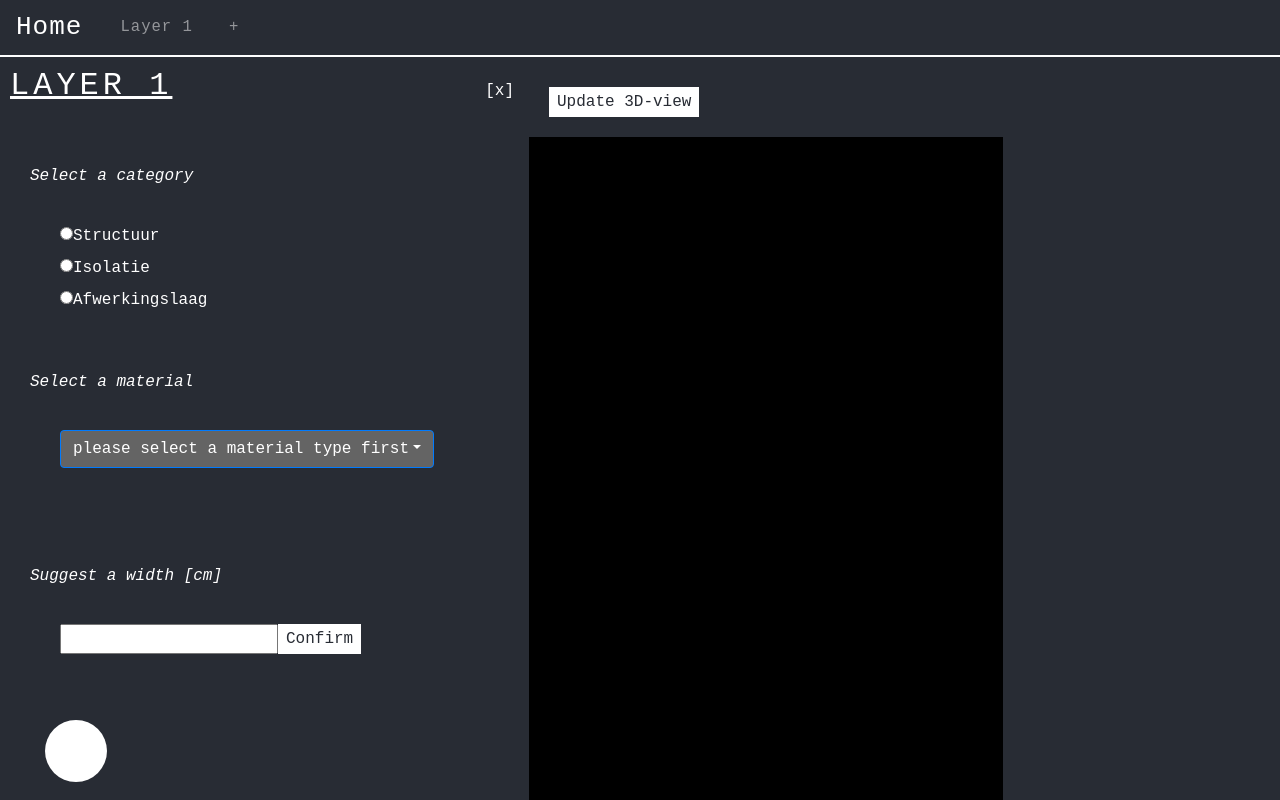
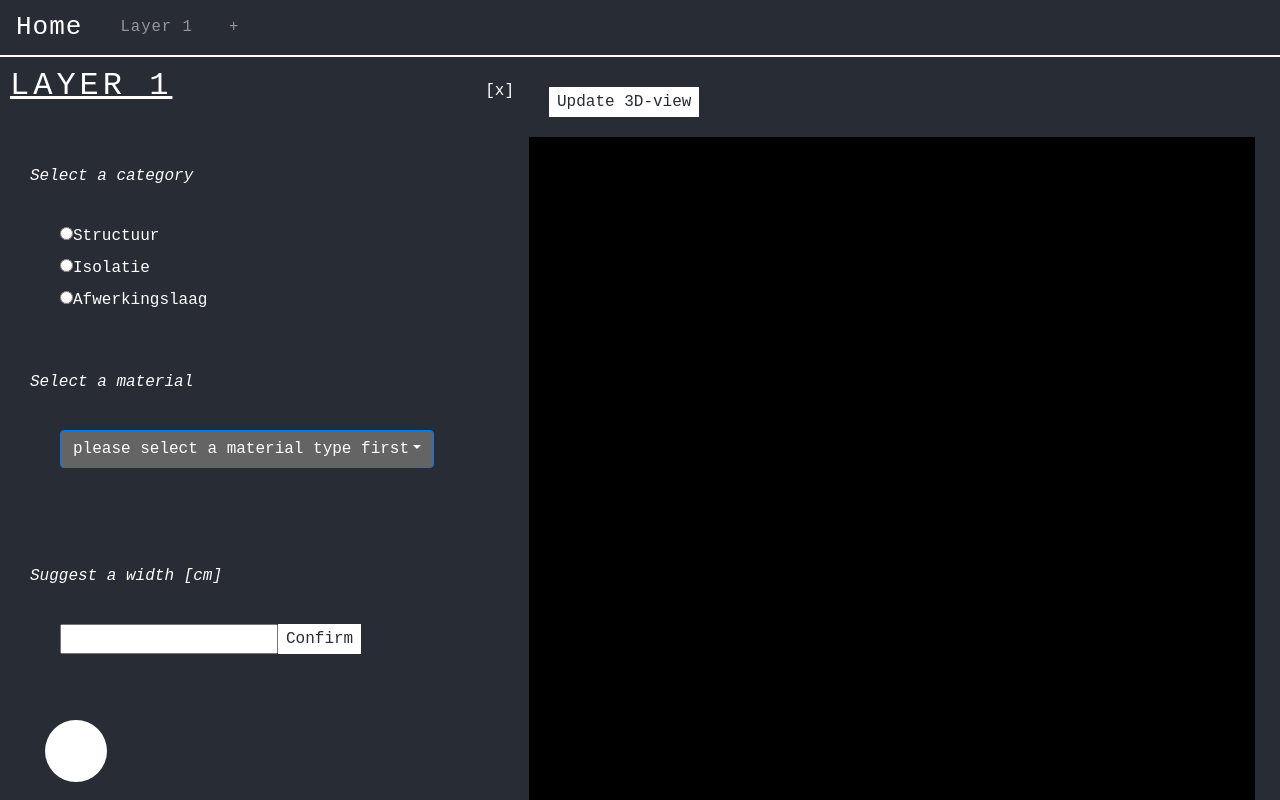
Before and after one commit to directorjoelhayes/APP2, a React (Create React App) app: page /Laag in a window 1280 px wide. Shown: the top 800 px of the page. Built offline with nearby package versions, Linux system fonts and the light colour scheme.

Commit message:
Update Cube.js

```diff
--- a/src/Berekeningen/Cube.js
+++ b/src/Berekeningen/Cube.js
@@ -1,9 +1,7 @@
-import '../App.css';
 import React, { Component} from 'react';
 import ReactDOM from "react-dom";
 import * as THREE from "three";
 import {OrbitControls} from 'three/examples/jsm/controls/OrbitControls';
-
 import {connect} from 'react-redux'
 
 
@@ -47,7 +45,8 @@ addCube(){
   // //reset scene from cubes
 
   this.scene = new THREE.Scene()
-  var canvasWidth = document.getElementById('canvas').clientWidth;
+  var canvasWidth = document.getElementById('canvas-container').clientWidth;
+  console.log(canvasWidth);
   var camera = new THREE.PerspectiveCamera( 75, canvasWidth/window.innerHeight, 0.1, 1000);
   var renderer = new THREE.WebGLRenderer();
 
@@ -125,7 +124,8 @@ addCube(){
 componentDidMount() {
 
     this.scene = new THREE.Scene()
-    var canvasWidth = document.getElementById('canvas').clientWidth;
+    var canvasWidth = document.getElementById('canvas-container').clientWidth;
+    console.log(canvasWidth);
     var camera = new THREE.PerspectiveCamera( 75, canvasWidth/window.innerHeight, 0.1, 1000);
     var renderer = new THREE.WebGLRenderer();
 
@@ -168,10 +168,8 @@ render() {
           <button onClick={()=>this.addCube()}>Update 3D-view</button>
         </div>
       </div>
-      <div className="canvas" id="canvas">
-        <div ref={ref => (this.mount = ref)}/>
+      <div className="canvas" id="canvas-container" ref={ref => (this.mount = ref)}/>
       </div>
-    </div>
   )
 
 
```
